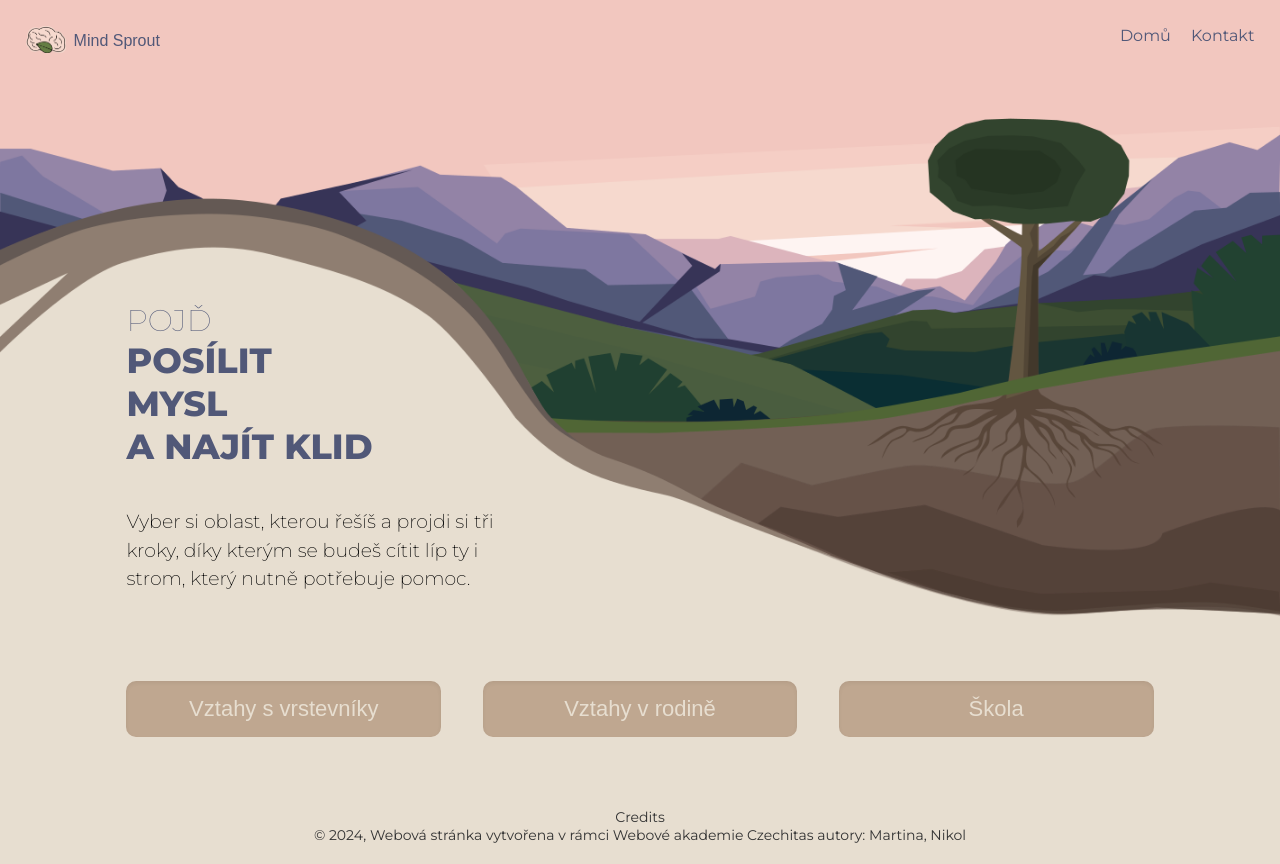
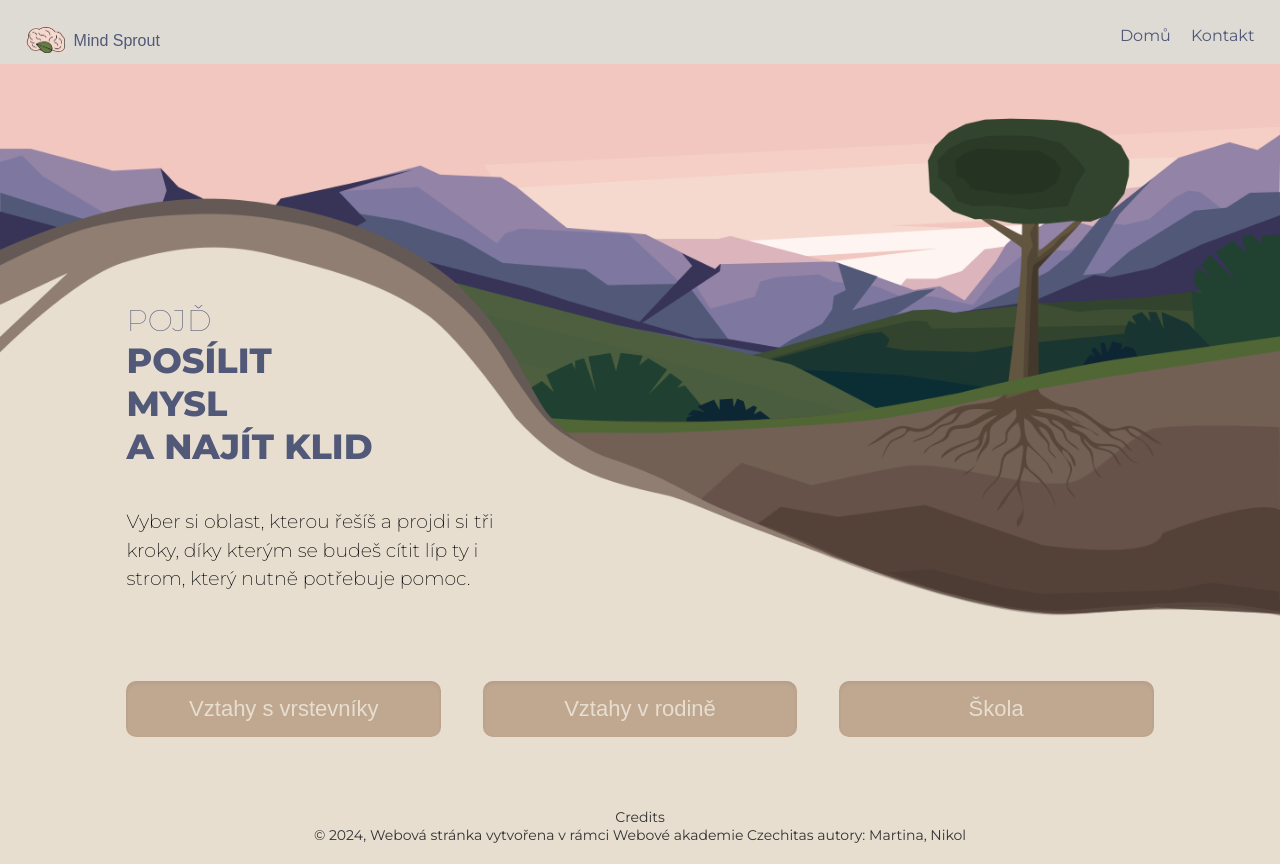
Before and after one commit to MartinaKolarova/MindSprout, a Next.js app: page / in a window 1280 px wide. Built offline with nearby package versions, Linux system fonts and the light colour scheme; a web font is replaced by a local one.

Commit message:
header change

```diff
--- a/src/components/Header/Header.jsx
+++ b/src/components/Header/Header.jsx
@@ -26,9 +26,7 @@ export const Header = ({ handleHome, category }) => {
 
   return (
     <header
-      className={`${styles.header}  ${
-        category !== null ? styles.headerColor : ""
-      }`}
+      className={`${styles.header}  ${!category ? styles.headerColor : ""}`}
     >
       <div className={styles.subcontainer}>
         <Link href="/" className={styles.logoLink} onClick={closeMenu}>
@@ -55,7 +53,7 @@ export const Header = ({ handleHome, category }) => {
           <ul
             className={`${styles.navMenu} ${
               isNavMenuActive ? styles.active : ""
-            } ${category !== null ? styles.headerColor : ""}`}
+            } ${!category ? styles.headerColor : ""}`}
           >
             <li className={styles.navItem}>
               <Link href="/" className={styles.navLink} onClick={closeMenu}>
```
